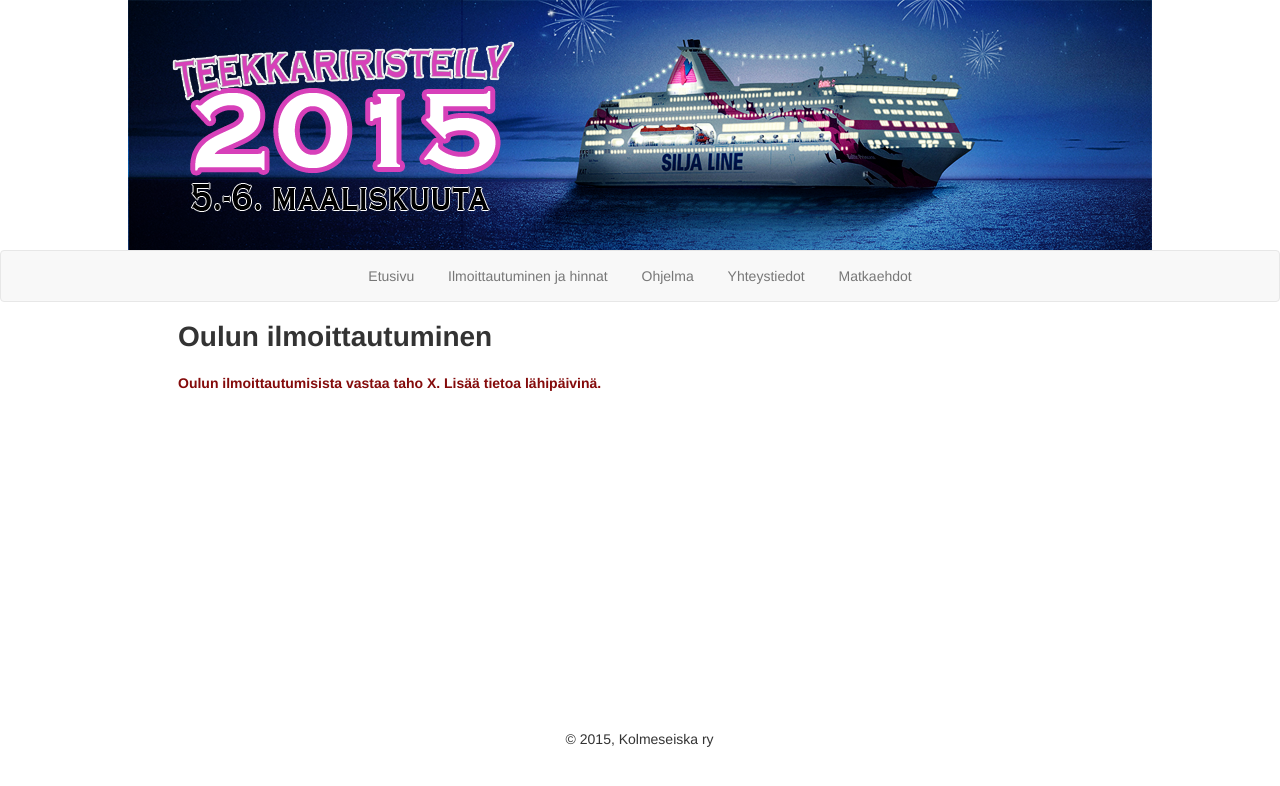
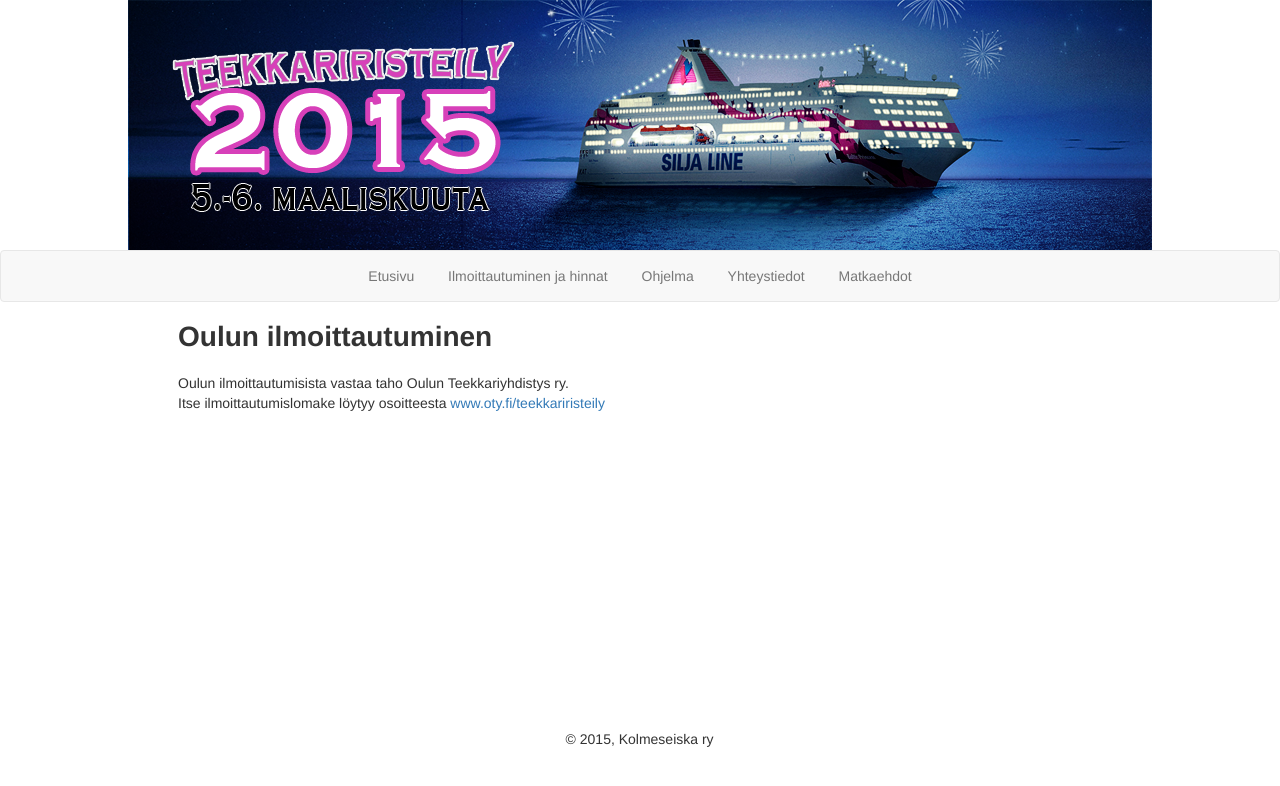
Before and after one commit to kolmeseiska/kolmeseiska.github.io, a Jekyll site: the page built from register/oulu.html, in a window 1280 px wide. Shown: the top 786 px of the page. Built offline with Jekyll 4.4.1, drawn with Linux system fonts in a browser that asks for light colours; nearby versions of some CDN libraries; some web fonts are replaced.

Commit message:
Added link to oulu's register page

```diff
--- a/register/index.html
+++ b/register/index.html
@@ -26,7 +26,7 @@
   <a href="/register/otaniemi.html">Otaniemi</a>
 </p>
 <p class="bold">
-  <a href="http://teekkariristeily.net/register/oulu.html">Oulu</a>
+  <a href="/register/oulu.html">Oulu</a>
 </p>
 <p class="bold">
   <a href="/register/tampere.html">Tampere</a>
--- a/register/oulu.html
+++ b/register/oulu.html
@@ -5,6 +5,7 @@
 
 <h1>Oulun ilmoittautuminen</h1>
 
-<p class="todo">
-  Oulun ilmoittautumisista vastaa taho X. Lisää tietoa lähipäivinä.
+<p>
+  Oulun ilmoittautumisista vastaa taho Oulun Teekkariyhdistys ry.</br>
+  Itse ilmoittautumislomake löytyy osoitteesta <a href="http://www.oty.fi/teekkariristeily"<a>www.oty.fi/teekkariristeily</a>
 </p>
```
